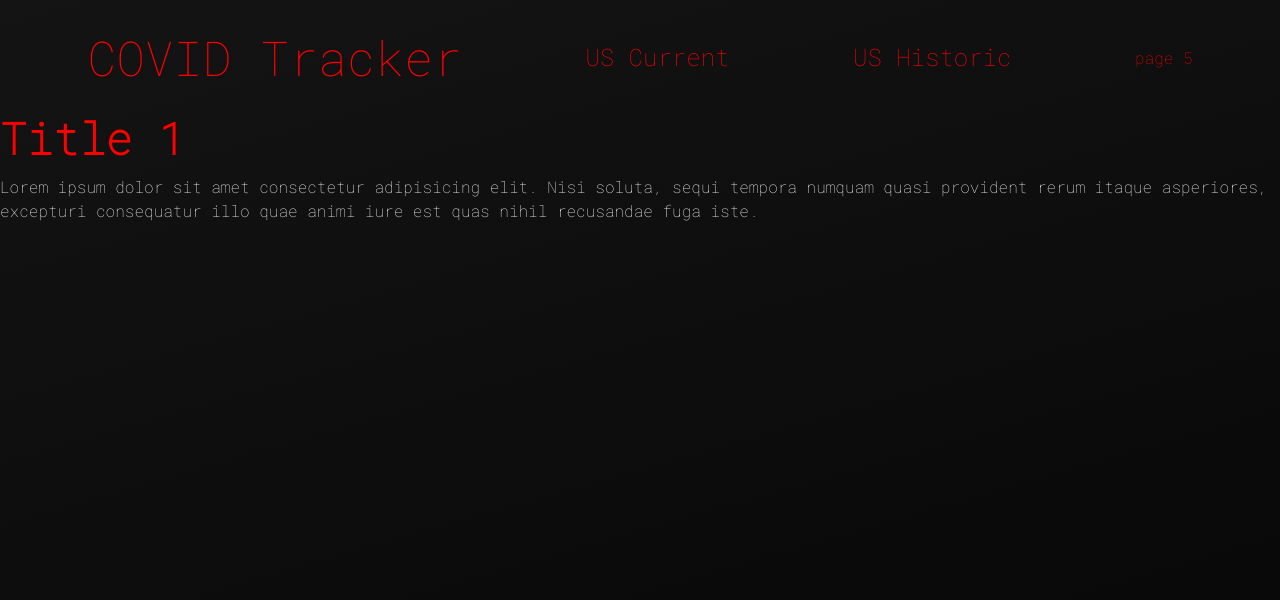
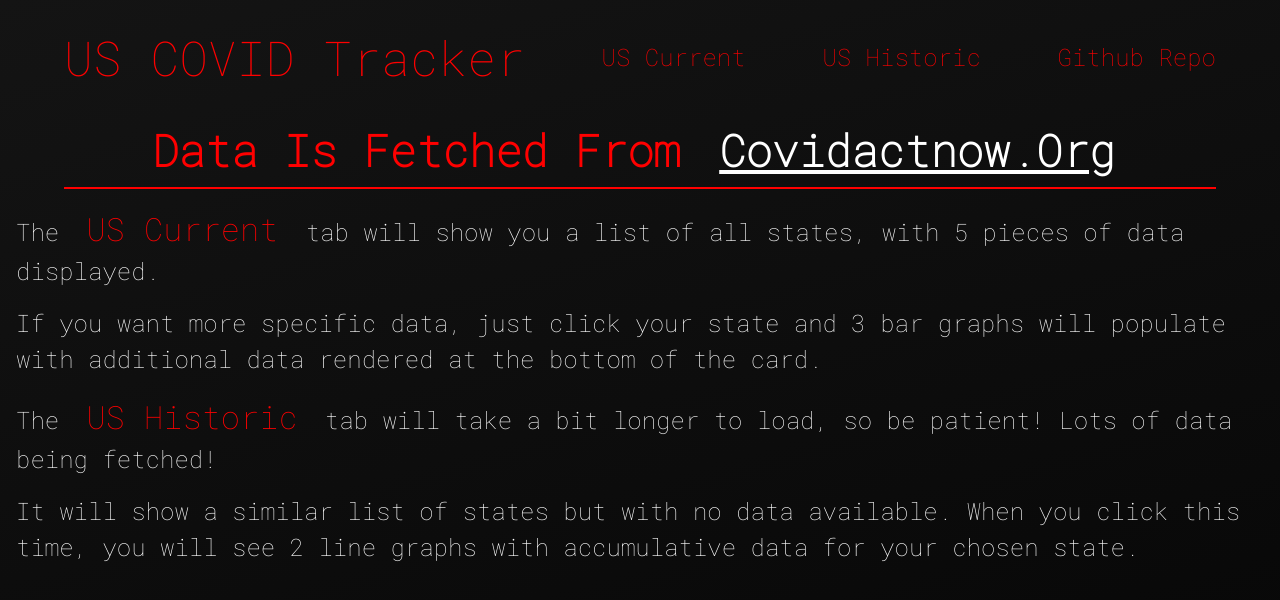
Before and after one commit to Slap-a-tha-Bass/covid-tracker-app, a Next.js app: page / in a window 1280 px wide. Shown: the top 600 px of the page. Built offline with nearby package versions, Linux system fonts and the light colour scheme.

Commit message:
final touches on line graphs, editted home page

```diff
--- a/components/card.js
+++ b/components/card.js
@@ -20,6 +20,10 @@
 const Flexbox = styled.div`
   display: flex;
   place-content: space-around;
+`;
+const FlexBetween = styled.div`
+  display: flex;
+  place-content: space-between;
 `;
 export const CenterDiv = styled.div`
   display: flex;
@@ -116,7 +120,19 @@
             />
           )}
           {showLineGraph && <LineGraphCases />}
+          {showLineGraph && (
+            <FlexBetween>
+              <h5>March 2020</h5>
+              <h5>Present</h5>
+            </FlexBetween>
+          )}
           {showLineGraph && <LineGraphDeaths />}
+          {showLineGraph && (
+            <FlexBetween>
+              <h5>March 2020</h5>
+              <h5>Present</h5>
+            </FlexBetween>
+          )}
           <CenterDiv />
           {isCurrentData && (
             <Flexbox>
--- a/components/charts/linegraph_cases.js
+++ b/components/charts/linegraph_cases.js
@@ -78,15 +78,7 @@
     datasets: [
       {
         label: "State Cases",
-        color: "white",
-        data: casesArray,
-        fill: false,
-        tension: 0.1,
-        borderColor: "red",
-        backgroundColor: "rgba(255, 99, 132, 0.5)",
-      },
-      {
-        label: "State Positive Tests",
+        borderWidth: 5,
         color: "white",
         data: casesArray,
         fill: false,
--- a/components/charts/linegraph_deaths.js
+++ b/components/charts/linegraph_deaths.js
@@ -79,7 +79,7 @@
       {
         label: "State Deaths",
         color: "white",
-        axis: "y",
+        borderWidth: 5,
         data: deathsArray,
         fill: false,
         tension: 0.1,
--- a/components/navbar.js
+++ b/components/navbar.js
@@ -20,7 +20,7 @@
   return (
     <Container className="nav-link">
       <Logo>
-        <Link href="/">COVID Tracker</Link>
+        <Link href="/">US COVID Tracker</Link>
       </Logo>
       <NavItem>
         <Link href="/us_data">US Current</Link>
@@ -28,7 +28,9 @@
       <NavItem>
         <Link href="/us_historic">US Historic</Link>
       </NavItem>
-      <Link href="/page5">page 5</Link>
+      <NavItem>
+        <a href="https://github.com/Slap-a-tha-Bass/covid-tracker-app" target="_blank">Github Repo</a>
+      </NavItem>
     </Container>
   );
 };
--- a/pages/api/hello.js
+++ /dev/null
@@ -1,5 +0,0 @@
-// Next.js API route support: https://nextjs.org/docs/api-routes/introduction
-
-export default function handler(req, res) {
-  res.status(200).json({ name: 'John Doe' })
-}
--- a/pages/index.js
+++ b/pages/index.js
@@ -1,18 +1,46 @@
 import Head from "next/head";
+import Link from "next/link";
+import styled from "styled-components";
+import { CenterDiv } from "../components/card";
 
+const P = styled.p`
+  font-size: 1.5rem;
+  margin: 1rem 1rem;
+`;
+const Span = styled.span`
+  font-size: 2rem;
+  color: red;
+`;
+const A = styled.a`
+  color: white;
+  text-decoration: underline;
+`
 export default function Home(props) {
   return (
     <div>
       <Head>
-        <title>NextJS Boiler | Styled</title>
+        <title>US COVID Tracker</title>
       </Head>
-
-      <h1>Title 1</h1>
-      <p>
-        Lorem ipsum dolor sit amet consectetur adipisicing elit. Nisi soluta,
-        sequi tempora numquam quasi provident rerum itaque asperiores, excepturi
-        consequatur illo quae animi iure est quas nihil recusandae fuga iste.
-      </p>
+      <CenterDiv>
+        <h1>Data is fetched from <A href="https://covidactnow.org/" target="_blank">covidactnow.org</A></h1>
+      </CenterDiv>
+      <P>
+        The <Span><Link href="/us_data" >US Current</Link></Span> tab will show you a list of all states,
+        with 5 pieces of data displayed.
+      </P>
+      <P>
+        If you want more specific data, just click your state and 3 bar graphs
+        will populate with additional data rendered at the bottom of the card.
+      </P>
+      <P>
+        The <Span><Link href="/us_historic">US Historic</Link></Span> tab will take a bit longer to load, so be patient!
+        Lots of data being fetched!
+      </P>
+      <P>
+        It will show a similar list of states but with no data available. When
+        you click this time, you will see 2 line graphs with accumulative data
+        for your chosen state.
+      </P>
     </div>
   );
 }
```
Also changed, not shown: pages/us_historic/[stateid].js (+2 -16 lines), 1 other file (tests, documents, lock files or other folders).
